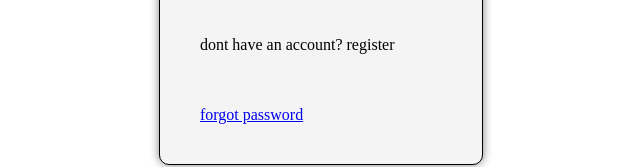
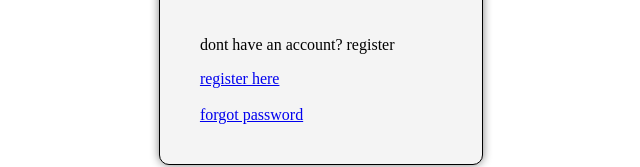
Before and after one commit to karandas621-tech/campus-eye, a plain HTML site: page login_page.html in a window 1280 px wide. Shown: the part 504-671 px from the top of the page, without its empty margins (319-959 px from the left). Drawn offline with Linux system fonts and the light colour scheme.

Commit message:
register page done

```diff
--- a/login_page.html
+++ b/login_page.html
@@ -59,6 +59,7 @@
          <button class="box1" type="submit">login</button>
          <br><br>
          <p>dont have an account? register</p>
+         <a href ="#">register here</a>
          <br><br>
 
          <a href="#">forgot password</a>
```
